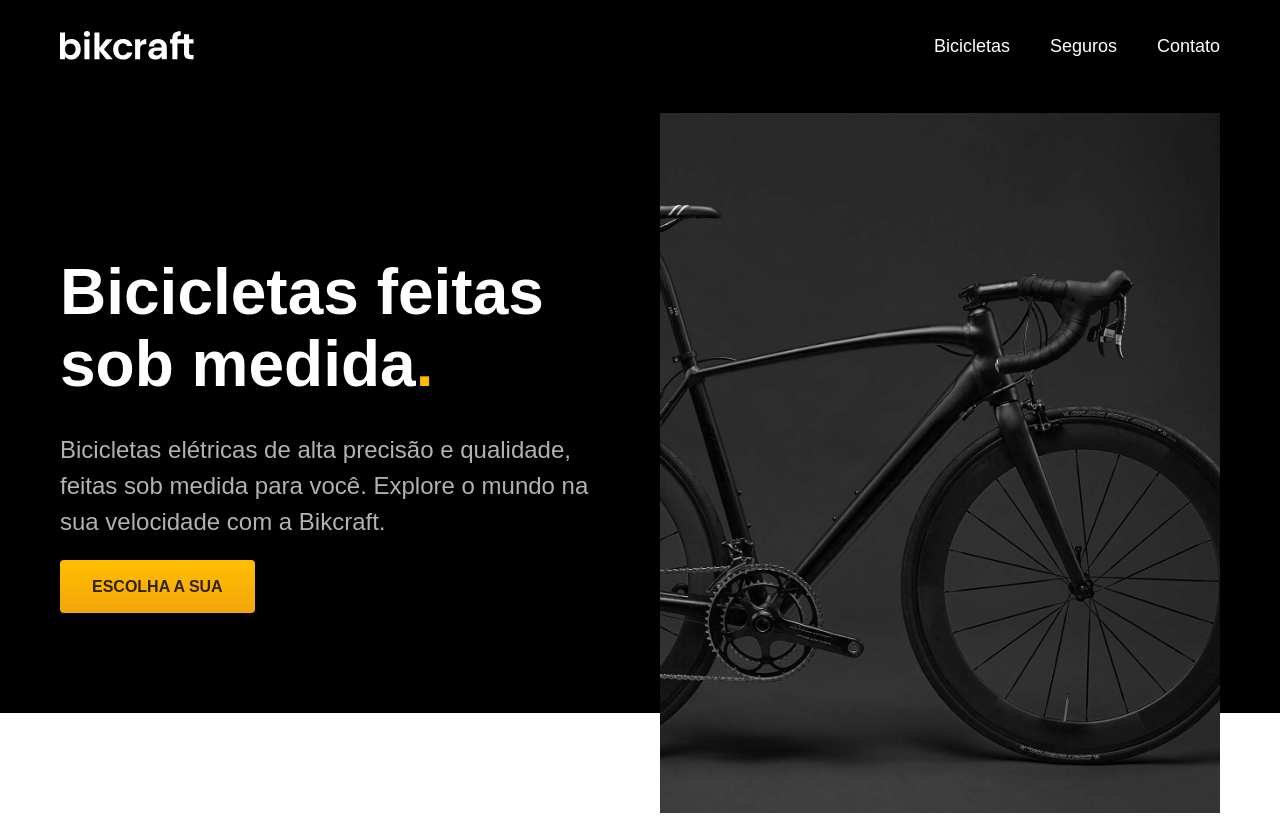
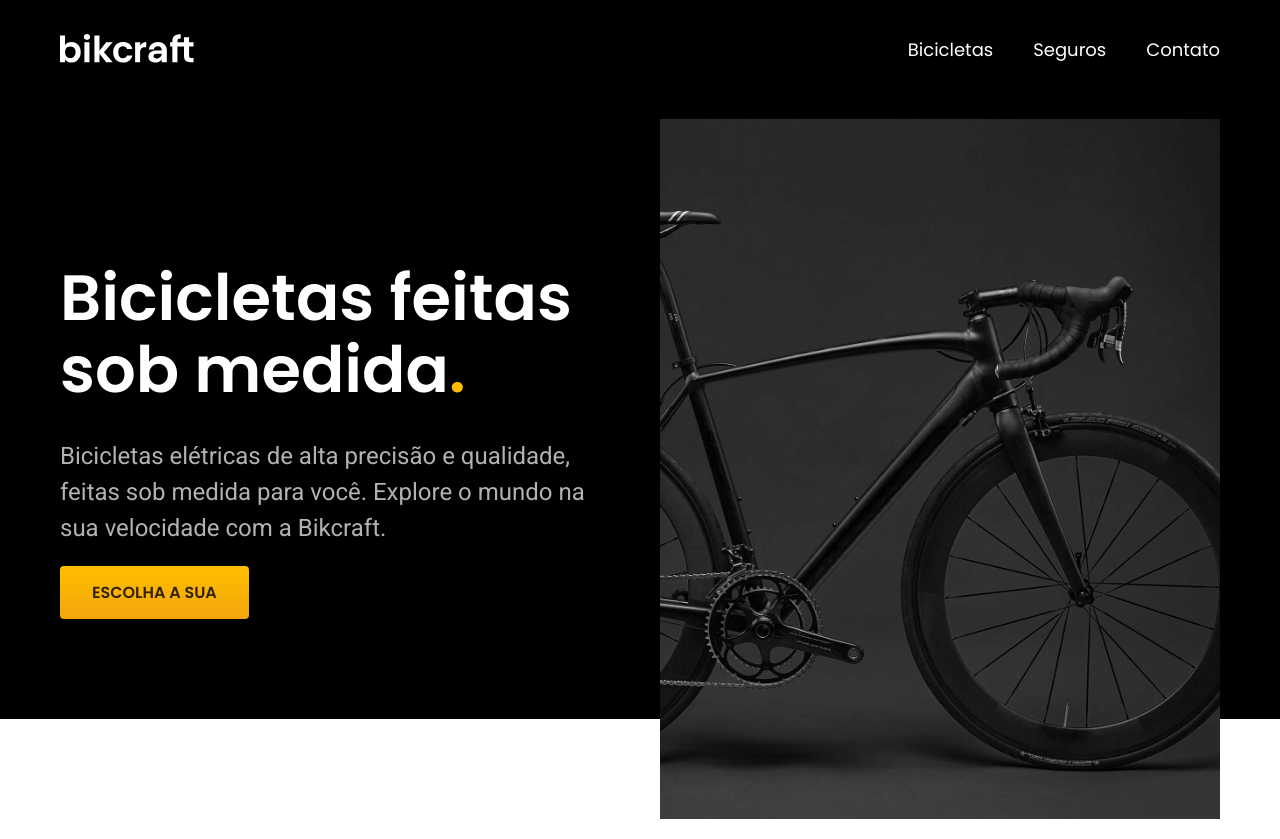
Before and after one commit to victor-de-lima/bikcraft, a plain HTML site: page index.html in a window 1280 px wide. Drawn offline with Linux system fonts and the light colour scheme.

Commit message:
novas tipografias para cabecalho e introducao

```diff
--- a/css/style.css
+++ b/css/style.css
@@ -39,6 +39,8 @@ ul{
 }
 
 .header-menu a{
+    font-family: 'Poppins';
+    font-weight: 400;
     display: inline-block;
     padding: 16px 0px;
     color: #fff;
@@ -123,6 +125,8 @@ h1, p{
 }
 
 .introducao div h1{
+    font-family: 'Poppins';
+    font-weight: 600;
     line-height: 1.125;
     font-size: 4rem;
     margin-bottom: 32px;
@@ -130,9 +134,13 @@ h1, p{
 
 .ponto-amarelo{
     color: #ffbb00;
+    font-family: 'Poppins';
+    font-weight: 600;
 }
 
 .introducao div p{
+    font-family: 'Roboto';
+    font-weight: 400;
     font-size: 1.5rem;
     color: #b2b2b2;
     line-height: 1.5;
@@ -140,6 +148,8 @@ h1, p{
 }
 
 .introducao div a{
+    font-family: 'Poppins';
+    font-weight: 600;
     display: inline-block;
     font-size: 1.125;
     line-height: 1.33;
@@ -167,10 +177,12 @@ h1, p{
 
 @media(max-width: 800px){
     .introducao-bg{
+        background-color: #111111;
         box-shadow: inset 0px -60px white;
         padding-top: 20px;
     }
     .introducao{
+        background-color: #111111;
         grid-template-columns: 1fr;
     }
     .introducao div h1{
--- a/index.html
+++ b/index.html
@@ -6,6 +6,9 @@
     <title>Bikcraft - Bicicletas Elétricas</title>
     <meta name="description" content="Bicicletas elétricas de alta precisão e qualidade, feitas sob medida para você. Explore o mundo na sua velocidade com a Bikcraft.">
     <link rel="stylesheet" href="./css/style.css">
+    <link rel="preconnect" href="https://fonts.googleapis.com">
+    <link rel="preconnect" href="https://fonts.gstatic.com" crossorigin>
+    <link href="https://fonts.googleapis.com/css2?family=Poppins:wght@400;600&family=Roboto:wght@400;500&display=swap" rel="stylesheet">
 </head>
 <body>
     <header class="header-bg">
```
